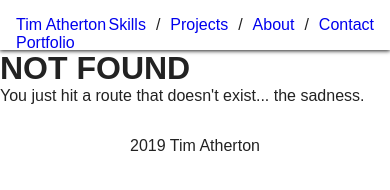
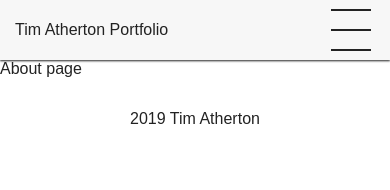
Before and after one commit to taweb/portfolio-gatsby, a Gatsby site: page /about in a window 390 px wide. Before the commit this address had no page. Built offline with nearby package versions, Linux system fonts and the light colour scheme; Gatsby itself is replaced by a stand-in of ours.

Commit message:
finish basic mobile navigation

```diff
--- a/gatsby-config.js
+++ b/gatsby-config.js
@@ -24,7 +24,6 @@ module.exports = {
         background_color: `#663399`,
         theme_color: `#663399`,
         display: `minimal-ui`,
-        icon: `src/images/gatsby-icon.png`, // This path is relative to the root of the site.
       },
     },
     `gatsby-plugin-styled-components`,
--- a/src/components/header.js
+++ /dev/null
@@ -1,97 +0,0 @@
-import { Link } from 'gatsby';
-import PropTypes from 'prop-types';
-import React, {Component} from 'react';
-import styled from 'styled-components';
-import {colors} from '../theme/Variables';
-
-const HeaderWrapper = styled.header`
-  padding: 0.5rem;
-  background-color: rgba(255, 255, 255, 1)
-  };
-  position: sticky;
-  top: 0;
-  z-index: 1000;
-  width: 100%;
-  height: 50px;
-  box-shadow: 0px 1px 4px ${colors.black}
-`
-const Navigation = styled.nav`
-  display: flex;
-  justify-content: space-between;
-  align-items; center;
-  padding: 0.5rem;
-  height: 100%;
-`
-
-const List = styled.ul`
-  list-style-type: none;
-  display: flex;
-  justify-content: space-around;
-  align-items: center;
-`
-const ListItem = styled.li`
-  font-weight: 400;
-  font-size: 1rem;
-  :after {
-    content: '/';
-    margin: 0 10px;
-    font-weight: 400;
-  }
-  :last-child {
-    :after {
-      content: '';
-      margin: 0;
-    }
-  }
-`
-const StyledLink = styled(Link)`
-  :visited,
-  :active {
-    color: inherit;
-  }
-  :hover {
-    color: ${colors.grey};
-  }
-`
-
-class Header extends Component {
-  render() {
-    const {siteTitle} = this.props
-
-    return (
-      <HeaderWrapper>
-        <Navigation>
-            <StyledLink
-              to="/"
-            >
-              {siteTitle}
-            </StyledLink>
-          <List>
-            <ListItem>
-              <StyledLink to="*">Skills</StyledLink>
-            </ListItem>
-            <ListItem>
-              <StyledLink to="*">Projects</StyledLink>
-            </ListItem>
-            <ListItem>
-              <StyledLink to="*">About</StyledLink>
-            </ListItem>
-            <ListItem>
-              <StyledLink to="*">Contact</StyledLink>
-            </ListItem>
-          </List>
-        </Navigation>
-    </HeaderWrapper>
-    )
-  }
-}
-
-Header.propTypes = {
-  siteTitle: PropTypes.string,
-}
-
-Header.defaultProps = {
-  siteTitle: ``,
-}
-
-export default Header
--- /dev/null
+++ b/src/components/header/hamburger.js
@@ -0,0 +1,48 @@
+import React from 'react';
+import styled from 'styled-components'
+import {colors} from '../../theme/Variables';
+
+const Wrapper = styled.div`
+    height: 3rem;
+    width: 3rem;
+    padding: ${(props) => props.isOpen ? `0rem` : `0.25rem`};
+    display: flex;
+    align-items: center;
+    justify-content: center;
+    cursor: pointer;
+`
+
+const Line = styled.div`
+    position: relative;
+    width: 100%;
+    height: 2px;
+    transform: ${(props) => props.isOpen ? `rotate(135deg)` : `rotate(0deg)`};
+    transition: transform 0.5s ease;
+    background-color: ${(props) => props.isOpen ? `${colors.white}` : `${colors.black}`};
+    ${Wrapper}:hover & {
+        transform: ${(props) => props.isOpen && `rotate(225deg)`};
+    }
+    :before,
+    :after {
+        content: '';
+        position: absolute;
+        top: ${(props) => props.isOpen ? `0` : `-20px`};
+        width: 100%;
+        height: 2px;
+        background-color: inherit;
+        transform: ${(props) => props.isOpen ? `rotate(90deg)` : `rotate(0deg)`}
+    }
+    :after {
+        top: ${(props) => props.isOpen ? `0` : `20px`};
+    }
+`
+
+const Hamburger = ({onClickHandler, isOpen}) => {
+    return (
+        <Wrapper onClick={onClickHandler} isOpen={isOpen}>
+            <Line isOpen={isOpen}/>
+        </Wrapper>
+    );
+}
+
+export default Hamburger;
--- /dev/null
+++ b/src/components/header/header.js
@@ -0,0 +1,155 @@
+import { Link } from 'gatsby';
+import PropTypes from 'prop-types';
+import React, {Component} from 'react';
+import styled from 'styled-components';
+import {colors} from '../../theme/Variables';
+import Hamburger from './hamburger';
+import Logo from '../logo';
+
+const HeaderWrapper = styled.header`
+  padding: 10px 15px;
+  position: fixed;
+  top: 0;
+  height: 60px;
+  width: 100%;
+  z-index: 101;
+  box-shadow: ${(props) => props.isOpen ? 'none' : `0px 1px 2px ${colors.black}`};
+  display: flex;
+  align-items: center;
+  justify-content: space-between;
+  background-color: ${(props) => props.isOpen ? 'none' : `${colors.white}`};
+  transition: background-color 0.5s ease;
+`
+
+const Navigation = styled.nav`
+  a {
+    transition: color 0.3s ease-out;
+    :link,
+    :visited,
+    :focus {
+      color: ${colors.white};
+    }
+    :hover,
+    :active {
+      color: ${colors.grey}
+    }
+  }
+`
+
+const ModelMenu = styled.div`
+  position: fixed;
+  top: 0;
+  left: 0;
+  height: 100vh;
+  width: 100%;
+  z-index: 100;
+  background-color: ${colors.black};
+  display: flex;
+  align-items: center;
+  justify-content: center;
+  display: flex;
+  transform: ${(props) => props.isOpen ? 'translateX(0)' : 'translateX(100%)'};
+  transition: transform 0.3s ease;
+`
+
+const ListItem = styled.li`
+  padding: 0.5rem;
+  font-weight: 400;
+  font-size: 2rem;
+  color: ${colors.white};
+`
+const StyledLink = styled(Link)`
+  :visited,
+  :active {
+    color: inherit;
+  }
+  :hover {
+    color: ${colors.grey};
+  }
+  ::after {
+    content: '//';
+    margin-left: 10px;
+  }
+`
+
+
+class Header extends Component {
+  constructor(props) {
+    super(props);
+    this.state = {
+      checked: false
+    }
+  }
+
+  toggle = () => {
+    this.setState(prevState => ({
+      checked: !prevState.checked
+    }))
+  }
+
+  render() {
+    const {siteTitle} = this.props
+    const isOpen = this.state.checked
+
+    return (
+      <>
+        <HeaderWrapper isOpen={isOpen}>
+          <Logo
+            isOpen={isOpen}
+            onClickHandler={this.toggle}
+            siteTitle={siteTitle}
+          />
+          <Hamburger isOpen={isOpen} onClickHandler={this.toggle}/>
+        </HeaderWrapper>
+        <ModelMenu isOpen={isOpen}>
+          <Navigation>
+            <ul>
+              <ListItem>
+                <StyledLink
+                  to="/skills"
+                  onClick={this.toggle}
+                >
+                  Skills
+                </StyledLink>
+              </ListItem>
+              <ListItem>
+                <StyledLink
+                  to="/projects"
+                  onClick={this.toggle}
+                >
+                  Projects
+                </StyledLink>
+              </ListItem>
+              <ListItem>
+                <StyledLink
+                  to="/about"
+                  onClick={this.toggle}
+                >
+                  About
+                </StyledLink>
+              </ListItem>
+              <ListItem>
+                <StyledLink
+                  to="/contact"
+                  onClick={this.toggle}
+                >
+                  Contact
+                </StyledLink>
+              </ListItem>
+            </ul>
+          </Navigation>
+        </ModelMenu>
+      </>
+    )
+  }
+}
+
+Header.propTypes = {
+  siteTitle: PropTypes.string,
+}
+
+Header.defaultProps = {
+  siteTitle: ``,
+}
+
+export default Header
--- a/src/components/layout.js
+++ b/src/components/layout.js
@@ -2,10 +2,15 @@ import React from 'react';
 import PropTypes from 'prop-types';
 import { useStaticQuery, graphql } from 'gatsby';
 import { GlobalStyle } from '../theme/GlobalStyle';
-import Header from './header';
+import Header from './header/header';
 import Footer from './footer';
+import styled from 'styled-components';
 
-const Layout = ({children, headerContent}) => {
+const Main = styled.main`
+  margin-top: 60px;
+`
+
+const Layout = ({children}) => {
   const data = useStaticQuery(graphql`
     query titleQuery {
       site {
@@ -20,10 +25,9 @@ const Layout = ({children, headerContent}) => {
     <>
         <GlobalStyle />
         <Header siteTitle={data.site.siteMetadata.title} />
-        {headerContent}
-        <main>
+        <Main>
           {children}
-        </main>
+        </Main>
         <Footer/>
       </>
   )
--- /dev/null
+++ b/src/components/logo.js
@@ -0,0 +1,47 @@
+import React, {Component} from 'react';
+import { Link } from 'gatsby';
+import styled from 'styled-components';
+import {colors} from '../theme/Variables';
+
+const StyledLogo = styled.div`
+  a {
+    transition: color 0.3s ease-out;
+    :link,
+    :visited,
+    :focus {
+      color: ${(props) => props.isOpen ? `${colors.white}` : `${colors.black}`}
+    }
+    :hover,
+    :active {
+      color: ${colors.grey}
+    }
+  }
+`
+
+class Logo extends Component {
+    toggle = () => {
+        const {isOpen, onClickHandler} = this.props
+        if (!isOpen) {
+            return
+        }
+        onClickHandler()
+    }
+
+    render() {
+        const {siteTitle, isOpen} = this.props
+        return (
+            <StyledLogo
+                isOpen={isOpen}
+                onClick={this.toggle}
+            >
+                <Link
+                    to="/"
+                >
+                {siteTitle}
+                </Link>
+            </StyledLogo>
+        );
+    }
+}
+
+export default Logo;
--- /dev/null
+++ b/src/pages/about.js
@@ -0,0 +1,14 @@
+import React from 'react';
+import Layout from '../components/layout'
+import SEO from "../components/seo"
+
+const AboutPage = () => {
+    return (
+        <Layout>
+            <SEO title="About Page" />
+            <p>About page</p>
+        </Layout>
+      );
+}
+
+export default AboutPage;
--- a/src/theme/GlobalStyle.js
+++ b/src/theme/GlobalStyle.js
@@ -23,10 +23,11 @@ export const GlobalStyle = createGlobalStyle`
         font-weight: 400;
     }
 
+    ul, ol {
+        list-style-type: none;
+    }
+
     a {
         text-decoration: none;
-        :visited {
-            color: ${colors.black}
-        }
     }
 `
```
Also changed, not shown: src/components/hero.js (+19 -1 lines), src/pages/contact.js (added, +14 -0 lines), src/pages/index.js (+2 -5 lines), src/pages/page-2.js (deleted, +0 -16 lines), src/pages/projects.js (added, +14 -0 lines), src/pages/skills.js (added, +16 -0 lines).
